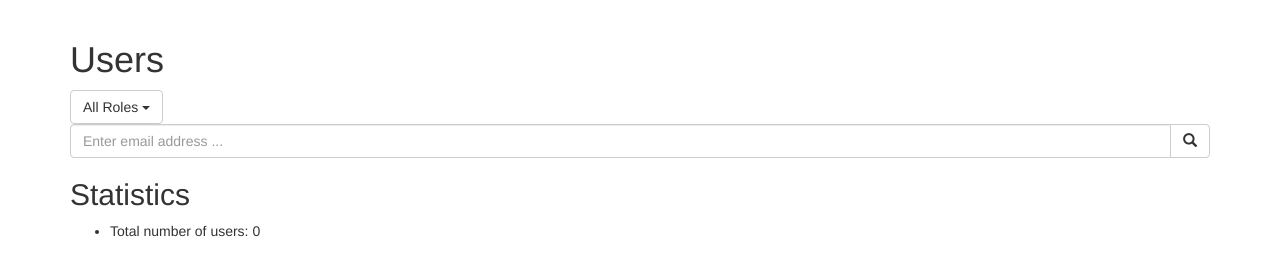
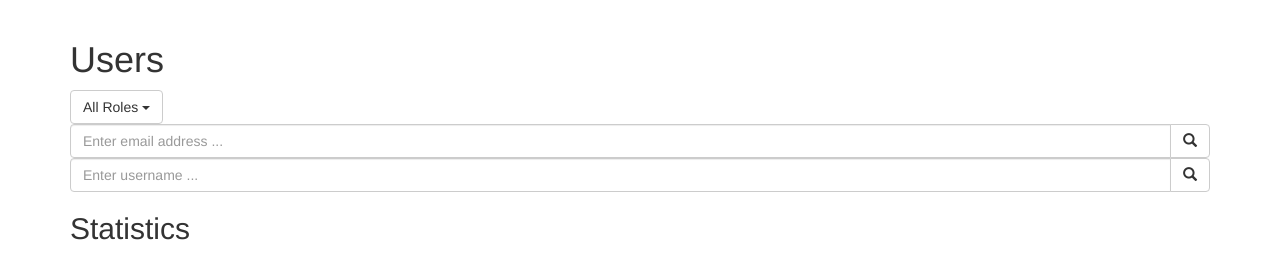
Before and after one commit to OpenBankProject/API-Manager, a Django app: page /users/all in a window 1280 px wide. Shown: the part 50-308 px from the top of the page. Run offline with Django 3.2, Linux system fonts and the light colour scheme; the visitor is signed in with stand-in values (Sample User, id 1); data that the repository does not hold is empty; parts of the project's set-up code (start-up, migrations or seed data) failed here and were passed over; some libraries are stand-ins or nearby versions.

Commit message:
Added filtering by username

```diff
--- a/apimanager/users/templates/users/includes/filter_role.html
+++ b/apimanager/users/templates/users/includes/filter_role.html
@@ -4,10 +4,10 @@
             {% if active_role_name_all %}All Roles{% else %}{{ active_role_name }}{% endif %} <span class="caret"></span>
         </button>
         <ul class="dropdown-menu">
-            <li><a href="?email={{ active_email }}&amp;role_name=All">All Roles</a></li>
+            <li><a href="?email={{ active_email }}&amp;email={{ active_username }}&amp;role_name=All">All Roles</a></li>
             <li role="separator" class="divider"></li>
         {% for role_name in role_names %}
-        <li><a href="?email={{ active_email }}&amp;role_name={{ role_name }}">{{ role_name }}</a></li>
+        <li><a href="?email={{ active_email }}&amp;email={{ active_username }}&amp;role_name={{ role_name }}">{{ role_name }}</a></li>
         {% endfor %}
         </ul>
     </div>
--- /dev/null
+++ b/apimanager/users/templates/users/includes/filter_username.html
@@ -0,0 +1,11 @@
+<div id="filter-email" class="filter">
+	<div class="btn-group">
+		<form action="" method="get">
+			<input type="hidden"  name="role_name" value="{{ active_role_name }}" />
+			<div class="input-group">
+				<input type="text" class="form-control" size="30" name="username" placeholder="Enter username ..." value="{% if not active_username_all %}{{ active_username }}{% endif %}" />
+				<span class="input-group-btn"><button class="btn btn-default" type="submit"><span class="glyphicon glyphicon-search" aria-hidden="true"></span></button></span>
+			</div>
+		</form>
+	</div>
+</div>
--- a/apimanager/users/templates/users/index.html
+++ b/apimanager/users/templates/users/index.html
@@ -11,6 +11,7 @@
         <div class="hidden-xs">
             {% include "users/includes/filter_role.html" %}
             {% include "users/includes/filter_email.html" %}
+            {% include "users/includes/filter_username.html" %}
         </div>
         <div class="hidden-sm hidden-md hidden-lg">
             <div class="row">
@@ -19,6 +20,9 @@
                 </div>
                 <div class="col-xs-12">
                     {% include "users/includes/filter_email.html" %}
+                </div>
+				<div class="col-xs-12">
+                    {% include "users/includes/filter_username.html" %}
                 </div>
             </div>
         </div>
--- a/apimanager/users/views.py
+++ b/apimanager/users/views.py
@@ -35,6 +35,15 @@ class FilterEmail(BaseFilter):
         return filtered
 
 
+class FilterUsername(BaseFilter):
+    """Filter users by username """
+    filter_type = 'username'
+
+    def _apply(self, data, filter_value):
+        filtered = [x for x in data if x['username'].find(filter_value) != -1]
+        return filtered
+
+
 class IndexView(LoginRequiredMixin, TemplateView):
     """Index view for users"""
     template_name = "users/index.html"
@@ -64,6 +73,8 @@ class IndexView(LoginRequiredMixin, TemplateView):
         users = FilterRoleName(context, self.request.GET)\
             .apply(users['users'])
         users = FilterEmail(context, self.request.GET)\
+            .apply(users)
+        users = FilterUsername(context, self.request.GET)\
             .apply(users)
         return users, role_names
 
```
